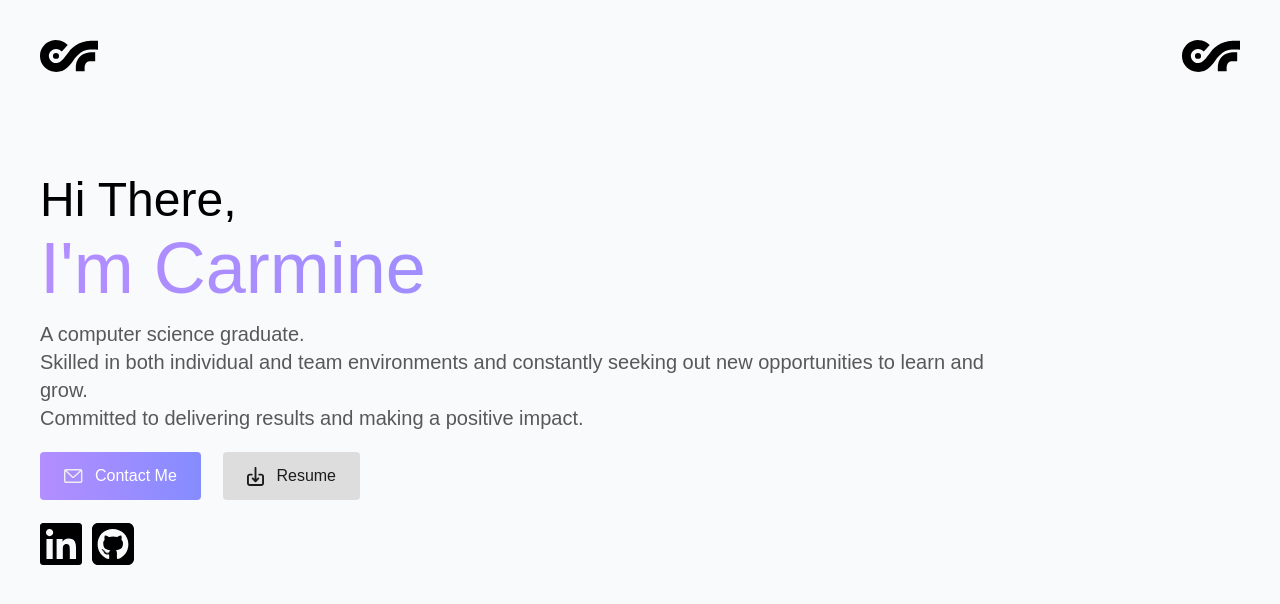
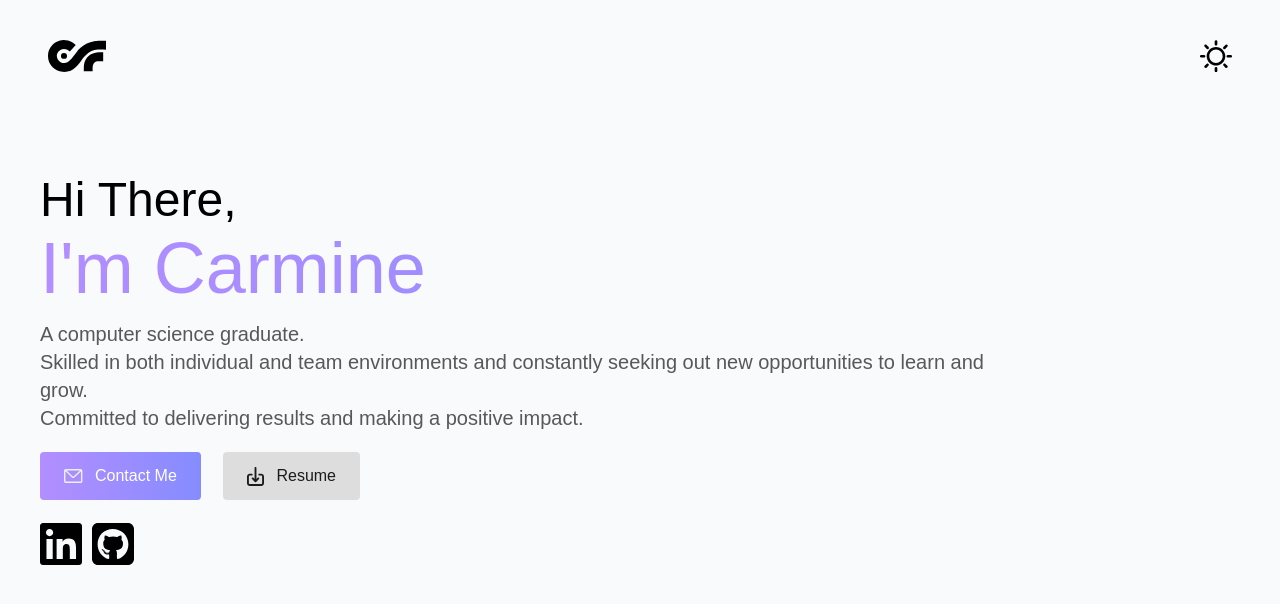
Before and after one commit to carminesh/portfolio, a React (Create React App) app: page / in a window 1280 px wide. Shown: the top 604 px of the page. Built offline with nearby package versions, Linux system fonts and the light colour scheme.

Commit message:
change(Header): minor update to padding

```diff
--- a/src/layouts/Header.tsx
+++ b/src/layouts/Header.tsx
@@ -1,11 +1,12 @@
 import React from 'react';
 import logo from '../assets/logo.svg';
+import themeIcon from '../assets/themeIcon.svg';
 
 const Header: React.FC = () => {
     return (
-        <nav className="flex flex-row justify-between bg-slate-50 h-28 w-screen px-10 py-10">
+        <nav className="flex flex-row justify-between bg-slate-50 h-28 w-screen px-12 py-10">
             <img src={logo} alt={'button icon'} className="icon" />
-            <img src={logo} alt={'button icon'} className="icon" />
+            <img src={themeIcon} alt={'button icon'} className="icon" />
         </nav>
     );
 };
```
